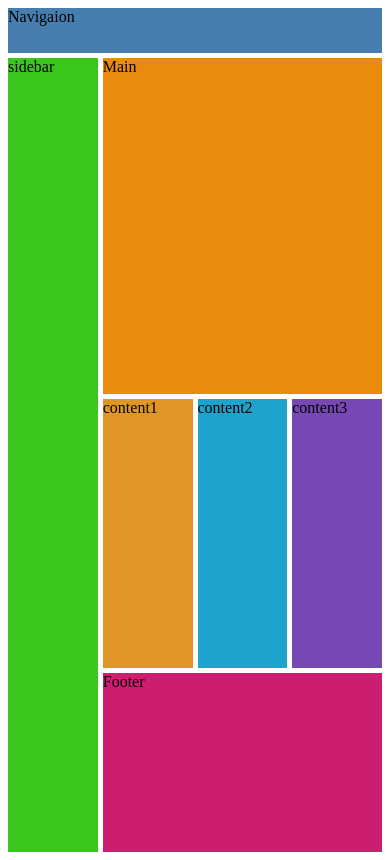
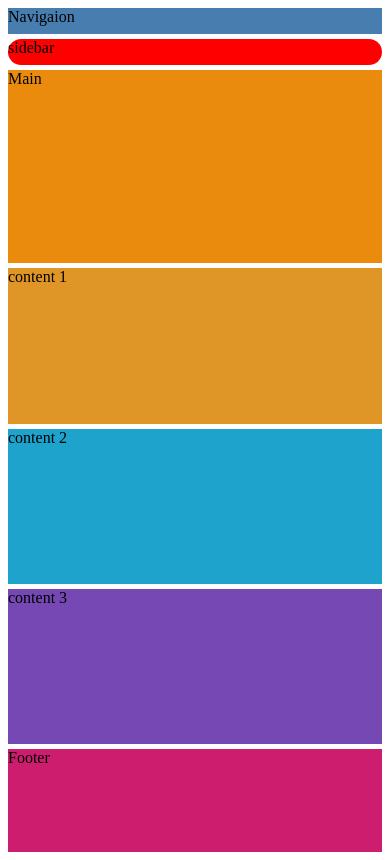
Before and after one commit to jackline-123/css-grid-layout, a plain HTML site: page index.html in a window 390 px wide. Drawn offline with Linux system fonts and the light colour scheme.

Commit message:
page responsiveness

```diff
--- a/index.html
+++ b/index.html
@@ -12,9 +12,9 @@
         <nav>Navigaion</nav>
         <main>Main</main>
         <div id="sidebar">sidebar</div>
-        <div id="content1">content1</div>
-        <div id="content2">content2</div>
-        <div id="content3">content3</div>
+        <div id="content1">content 1</div>
+        <div id="content2">content 2</div>
+        <div id="content3">content 3</div>
         <footer>Footer</footer>
     </div>
 </body>
--- a/style.css
+++ b/style.css
@@ -1,7 +1,7 @@
 .container{
     display: grid;
     height: 100vh;
-    grid-template-columns: 1fr 1fr 1fr 1fr;
+     grid-template-columns: 1fr 1fr 1fr 1fr;
     grid-template-rows: 0.2fr 1.5fr 1.2fr 0.8fr;
     grid-template-areas:
          "nav nav nav nav"
@@ -39,3 +39,24 @@ footer{
     background-color: #cc1d6f;
     grid-area: footer;
 }
+
+ @media (max-width:576px){
+     .container{
+         grid-template-columns: 1fr;
+         grid-template-rows: 0.2fr 0.2fr 1.5fr 1.2fr 1.2fr 1.2fr 0.8fr;
+         grid-template-areas:
+         "nav"
+         "sidebar"
+         "main"
+         "content1"
+         "content2"
+         "content3"
+         "footer"
+         ;
+     }
+     #sidebar{
+         background-color: red;
+         border-radius: 30px;
+     }
+
+ }
```
